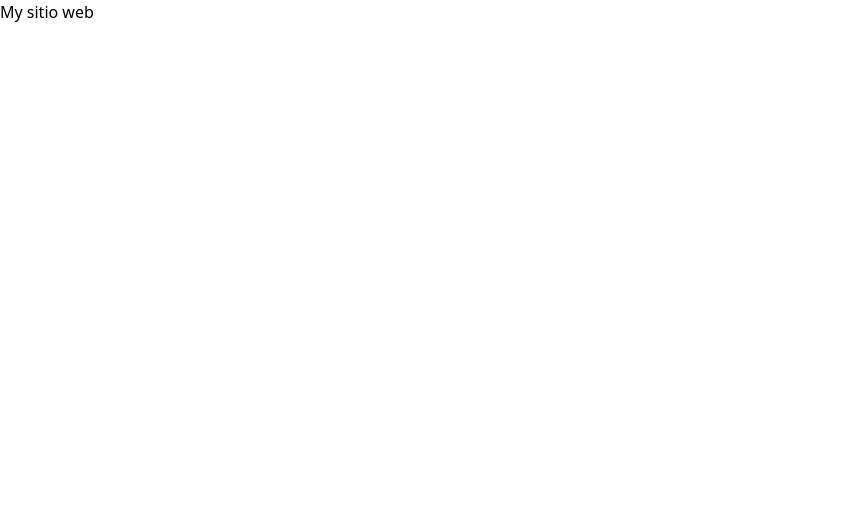
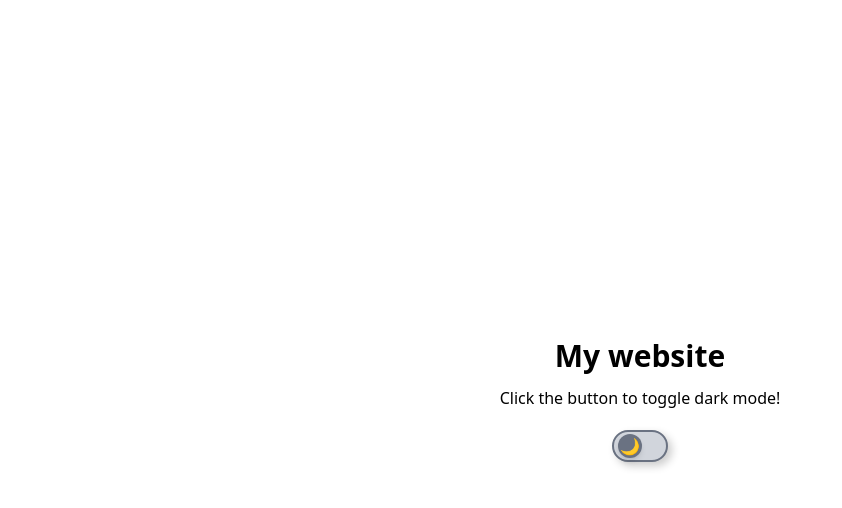
Before and after one commit to Lucio-Morales/my-web, a React (Vite) app: page / in a window 1280 px wide. Shown: the top 508 px of the page, without its empty margins (0-842 px from the left). Built offline with nearby package versions, Linux system fonts and the light colour scheme.

Commit message:
add animated button toggle

```diff
--- a/package.json
+++ b/package.json
@@ -11,6 +11,7 @@
   },
   "dependencies": {
     "@tailwindcss/vite": "^4.1.6",
+    "framer-motion": "^12.10.5",
     "react": "^19.1.0",
     "react-dom": "^19.1.0",
     "tailwindcss": "^4.1.6"
--- a/src/App.tsx
+++ b/src/App.tsx
@@ -1,7 +1,18 @@
+import DarkModeToggler from './components/DarkModeToggler';
+import { ThemeProvider } from './context/ThemeContext';
+
 function App() {
   return (
     <>
-      <h1>My sitio web</h1>
+      <ThemeProvider>
+        <div className="flex flex-col items-center justify-center min-h-screen bg-white dark:bg-black dark:text-white">
+          <h1 className="text-3xl font-bold mb-3">My website</h1>
+          <p>Click the button to toggle dark mode!</p>
+          <div className="mt-5">
+            <DarkModeToggler />
+          </div>
+        </div>
+      </ThemeProvider>
     </>
   );
 }
--- /dev/null
+++ b/src/components/DarkModeToggler.tsx
@@ -0,0 +1,29 @@
+import { useDarkMode } from '../context/ThemeContext';
+import { motion } from 'framer-motion';
+
+const DarkModeToggler = () => {
+  const { darkMode, setDarkMode } = useDarkMode();
+
+  return (
+    <button
+      onClick={() => setDarkMode(!darkMode)}
+      aria-label="Toggle Dark Mode"
+      className="cursor-pointer w-14 h-8 flex items-center rounded-full p-1 transition-colors duration-300
+             bg-gray-300 dark:bg-gray-600 border-2 border-gray-500 dark:border-gray-300
+             shadow-[4px_4px_8px_rgba(0,0,0,0.2)] dark:shadow-[4px_4px_8px_rgba(0,0,0,0.4)]"
+    >
+      <motion.div
+        className="w-6 h-6 bg-gray-500 dark:bg-gray-300 rounded-full shadow-md flex items-center justify-center"
+        layout
+        transition={{ type: 'spring', stiffness: 500, damping: 30 }}
+        animate={{
+          x: darkMode ? 24 : 0,
+        }}
+      >
+        {darkMode ? '🌞' : '🌙'}
+      </motion.div>
+    </button>
+  );
+};
+
+export default DarkModeToggler;
--- /dev/null
+++ b/src/context/ThemeContext.tsx
@@ -0,0 +1,34 @@
+import { createContext, useContext, useEffect, useState } from 'react';
+
+type ThemeContextType = {
+  darkMode: boolean;
+  setDarkMode: React.Dispatch<React.SetStateAction<boolean>>;
+};
+type ThemeProviderProps = {
+  children: React.ReactNode;
+};
+
+const ThemeContext = createContext<ThemeContextType | undefined>(undefined);
+export const ThemeProvider = ({ children }: ThemeProviderProps) => {
+  const [darkMode, setDarkMode] = useState(localStorage.getItem('theme') === 'dark');
+
+  useEffect(() => {
+    if (darkMode) {
+      document.documentElement.classList.add('dark');
+      localStorage.setItem('theme', 'dark');
+    } else {
+      document.documentElement.classList.remove('dark');
+      localStorage.setItem('theme', 'light');
+    }
+  }, [darkMode]);
+
+  return <ThemeContext.Provider value={{ darkMode, setDarkMode }}>{children}</ThemeContext.Provider>;
+};
+
+export const useDarkMode = () => {
+  const context = useContext(ThemeContext);
+  if (context === undefined) {
+    throw new Error('useDarkMode debe usarse dentro de un ThemeProvider');
+  }
+  return context;
+};
--- a/src/index.css
+++ b/src/index.css
@@ -1 +1,2 @@
-@import 'tailwindcss'
+@import "tailwindcss";
+@custom-variant dark (&:where(.dark, .dark *));
```
Also changed, not shown: 1 other file (tests, documents, lock files or other folders).
